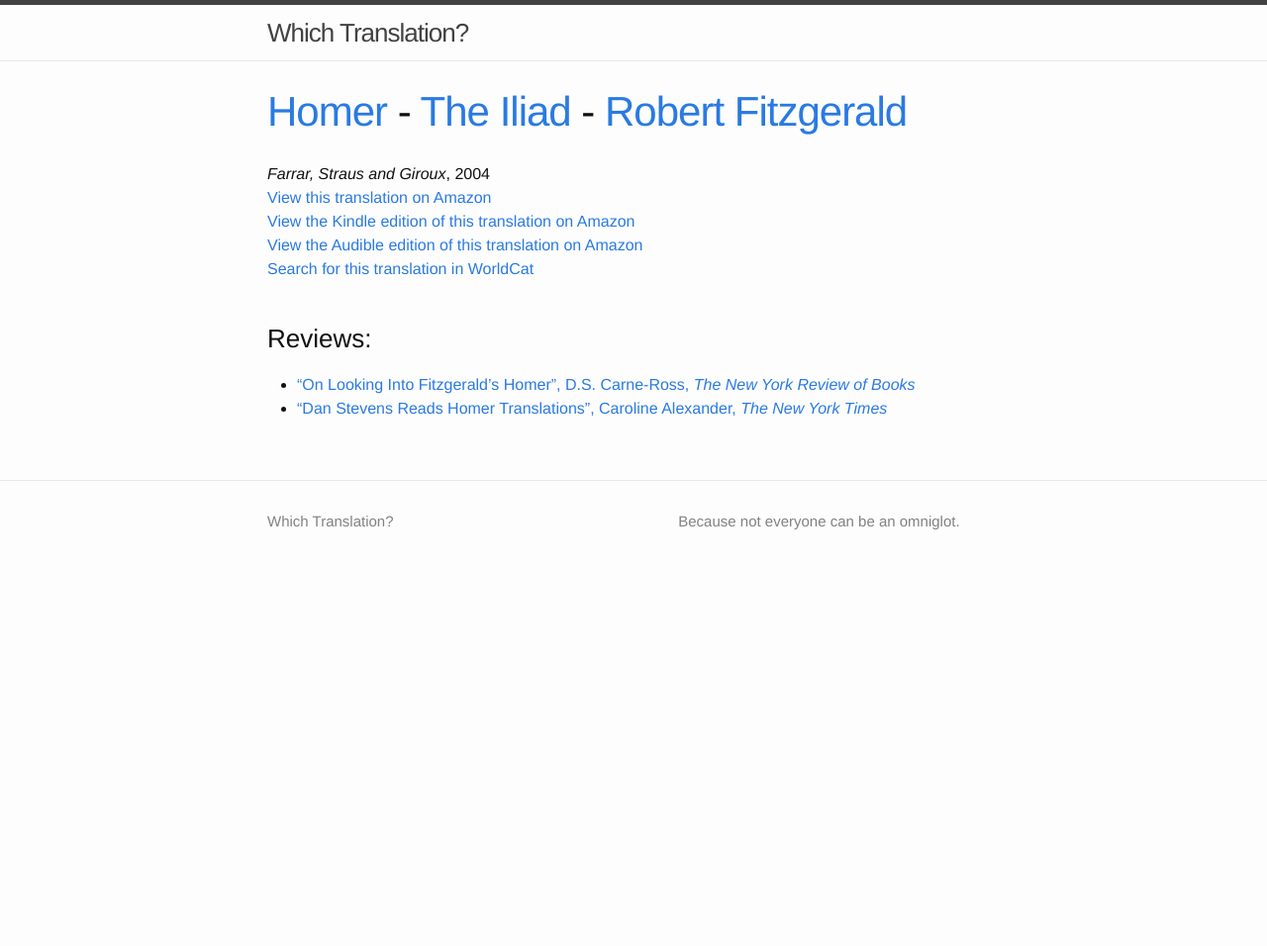
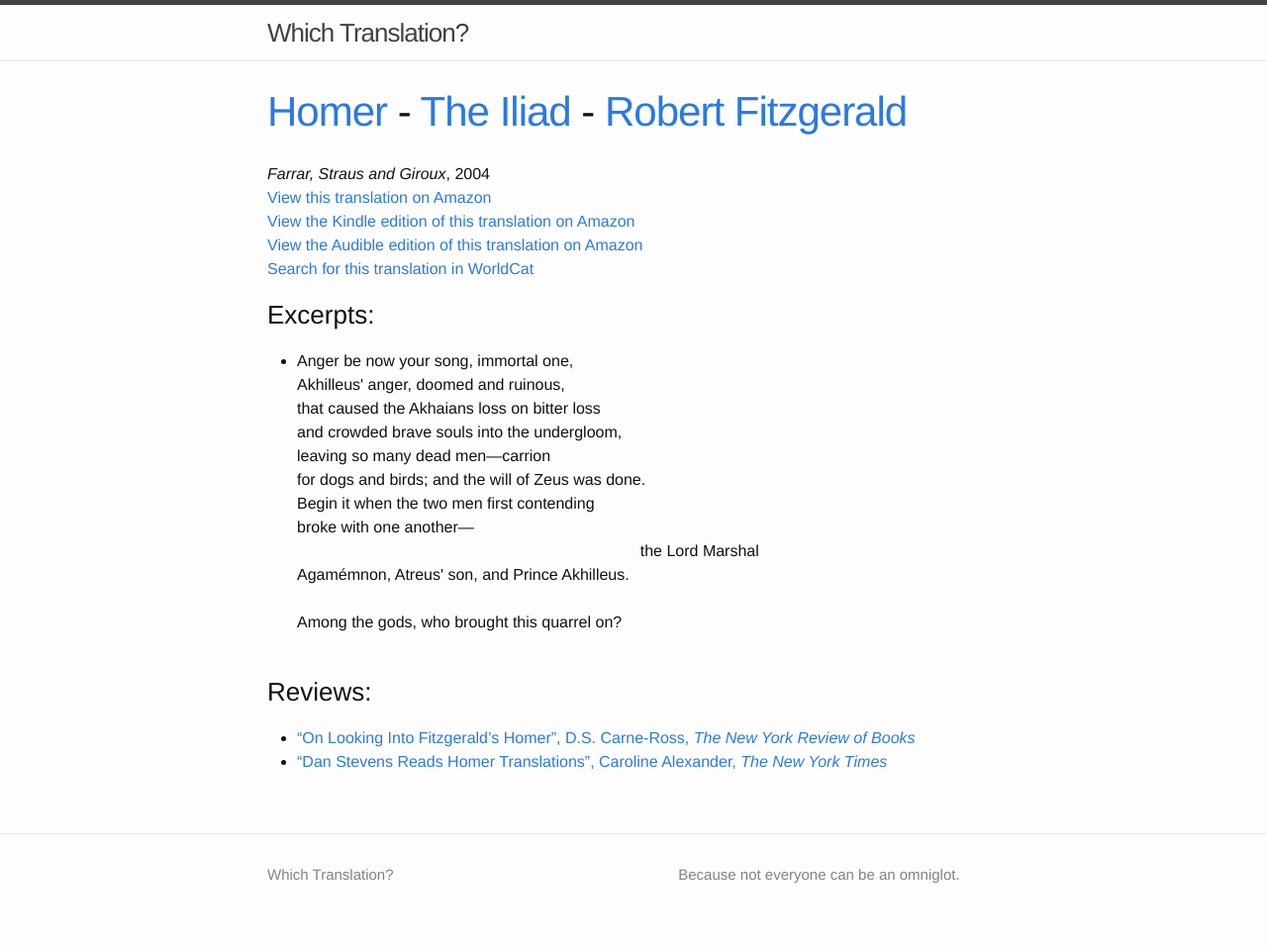
Before and after one commit to whichtranslation/whichtranslation, a Jekyll site: the page built from _authors/homer/the-iliad/robert-fitzgerald.md, in a window 1280 px wide. Shown: the whole page at 99% size. Built offline with Jekyll 4.4.1, drawn with Linux system fonts in a browser that asks for light colours; a script that is not in the unit is left out; before the commit the page ends 900 px from its top, so only the background shows below that.

Commit message:
Add excerpt for Fitzgerald

```diff
--- a/_authors/homer/the-iliad/robert-fitzgerald.md
+++ b/_authors/homer/the-iliad/robert-fitzgerald.md
@@ -21,4 +21,19 @@
     url: "http://www.nytimes.com/2014/11/23/books/review/dan-stevens-reads-homer-translations.html?_r=0"
     author: Caroline Alexander
     venue: The New York Times
+excerpts:
+  - citation: "1.1"
+    excerpt: |+
+      Anger be now your song, immortal one,
+      Akhilleus' anger, doomed and ruinous,
+      that caused the Akhaians loss on bitter loss
+      and crowded brave souls into the undergloom,
+      leaving so many dead men—carrion
+      for dogs and birds; and the will of Zeus was done.
+      Begin it when the two men first contending
+      broke with one another—
+      &nbsp;&nbsp;&nbsp;&nbsp;&nbsp;&nbsp;&nbsp;&nbsp;&nbsp;&nbsp;&nbsp;&nbsp;&nbsp;&nbsp;&nbsp;&nbsp;&nbsp;&nbsp;&nbsp;&nbsp;&nbsp;&nbsp;&nbsp;&nbsp;&nbsp;&nbsp;&nbsp;&nbsp;&nbsp;&nbsp;&nbsp;&nbsp;&nbsp;&nbsp;&nbsp;&nbsp;&nbsp;&nbsp;&nbsp;&nbsp;&nbsp;&nbsp;&nbsp;&nbsp;&nbsp;&nbsp;&nbsp;&nbsp;&nbsp;&nbsp;&nbsp;&nbsp;&nbsp;&nbsp;&nbsp;&nbsp;&nbsp;&nbsp;&nbsp;&nbsp;&nbsp;&nbsp;&nbsp;&nbsp;&nbsp;&nbsp;&nbsp;&nbsp;&nbsp;&nbsp;&nbsp;&nbsp;&nbsp;&nbsp;&nbsp;&nbsp;&nbsp;&nbsp;the Lord Marshal
+      Agamémnon, Atreus' son, and Prince Akhilleus.
+
+      Among the gods, who brought this quarrel on?
 ---
```
